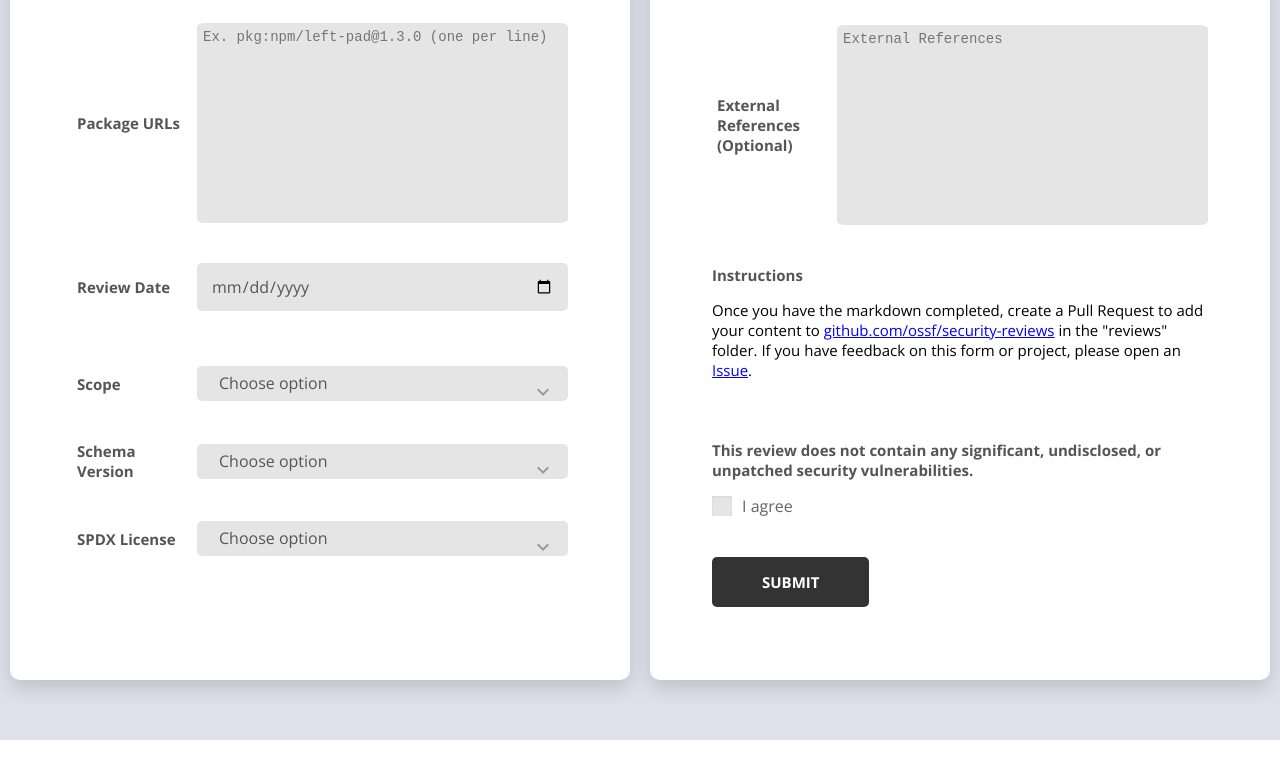
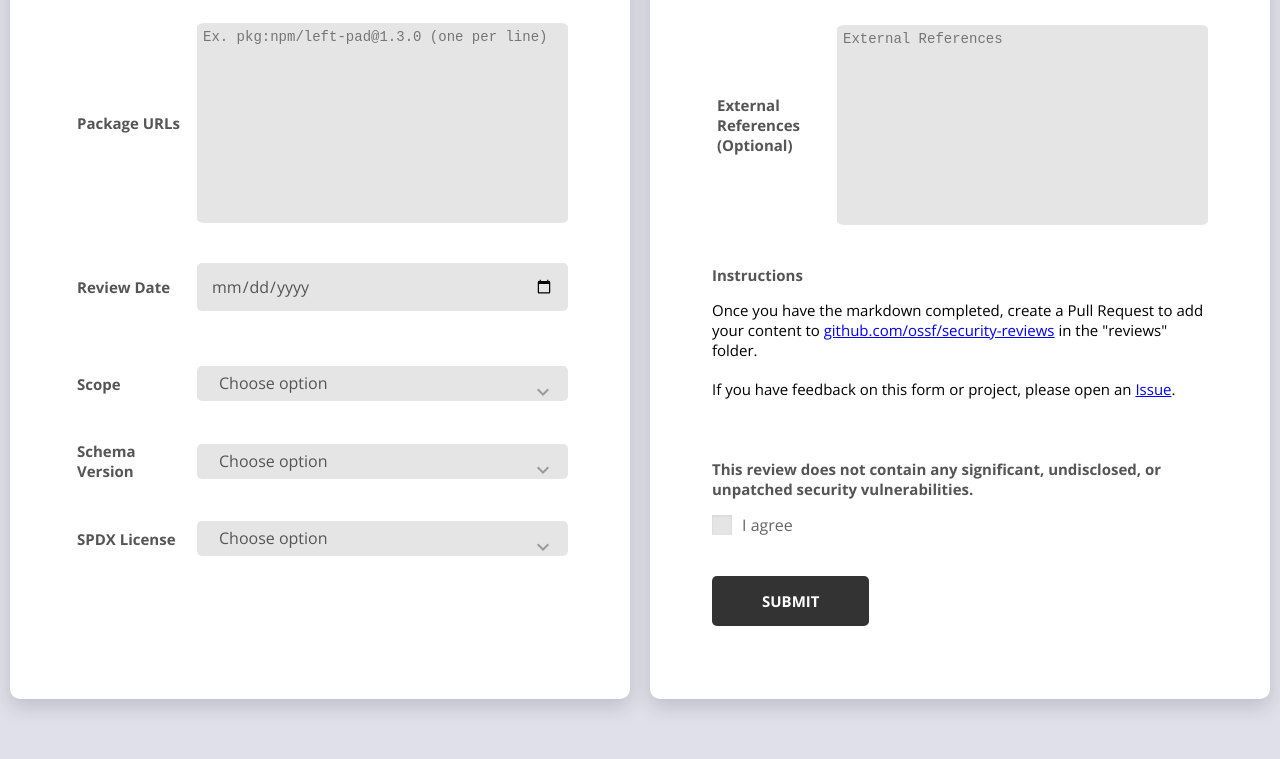
Before and after one commit to ossf/security-reviews, a plain HTML site: page colorlib-regform-5/index.html in a window 1280 px wide. Shown: the part 954-1713 px from the top of the page. Drawn offline with nearby package versions, Linux system fonts and the light colour scheme.

Commit message:
small spacing fix

```diff
--- a/colorlib-regform-5/index.html
+++ b/colorlib-regform-5/index.html
@@ -329,8 +329,9 @@
                               <div class="form-row">
                                   <label class="label label--block">Instructions</label>
                                   <div class="p-t-15">
-                                      <h5>Once you have the markdown completed, create a Pull Request to add your content to <a href="https://github.com/ossf/security-reviews">github.com/ossf/security-reviews</a> in the "reviews" folder. If you have feedback on this form or project, please open an <a href="https://github.com/ossf/security-reviews/issues">Issue</a>.
-                                      </h5>
+                                      <h5>Once you have the markdown completed, create a Pull Request to add your content to <a href="https://github.com/ossf/security-reviews">github.com/ossf/security-reviews</a> in the "reviews" folder.</h5>
+                                      <br>
+                                      <h5>If you have feedback on this form or project, please open an <a href="https://github.com/ossf/security-reviews/issues">Issue</a>.</h5>
                                   </div>
                               </div>
 
```
